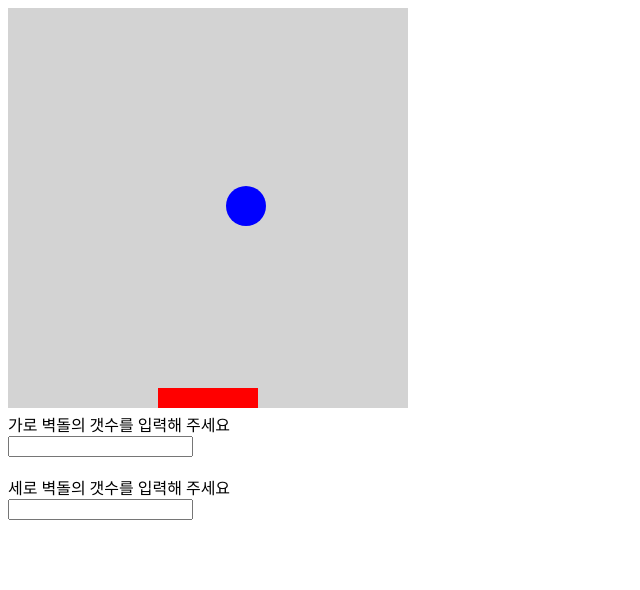
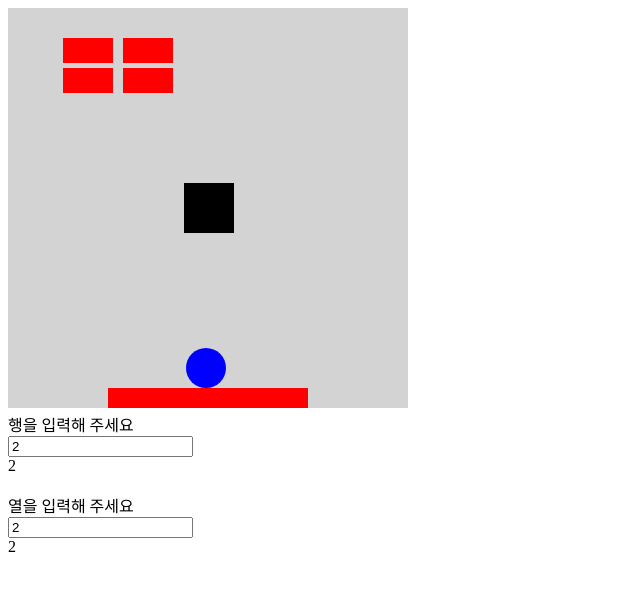
Before and after one commit to junghyunB/Break-Block-Game, a plain HTML site: page index.html in a window 1280 px wide. Shown: the whole page, without its empty margins (0-640 px from the left). Drawn offline with Linux system fonts and the light colour scheme.

Commit message:
공게임 벽돌 충돌에러

```diff
--- a/Canvas.js
+++ b/Canvas.js
@@ -39,23 +39,69 @@
 //     console.log("6. number:" , number, "index",  index, "arr:", arr);
 // })
 
+// const arr = [1, 2, [3, 4]];
+
+// // To flat single level array
+// let flatarr = arr.flat();
+// // is equivalent to
+// console.log(flatarr)
+// let redarr = arr.reduce((acc, val) => acc.concat(val), []);
+// console.log(redarr)
+
+// [1, 2, 3, 4]
+
+// or with decomposition syntax
+// const flattened = arr => [].concat(...arr);
+
+///↑↑↑↑↑↑↑↑↑↑↑↑↑↑ 배열 공부 pop과 다르게 맨 앞 배열 인덱스에 붙이는 함수이기때문에 메모리가 많이 든다.
+
+/*
+    클래스 (class)
+    함수 생성자
+    */
+
+// function Brick(left, top, right, bottom) {
+//     this.left = left,
+//     this.top = top,
+//     this.right = right,
+//     this.bottom = bottom
+// }
+
+// let tempBrick = new Brick(0, 0, 10, 10);
+// tempBrick.movingAction();
+
+// Brick.prototype.movingAction = function() {
+//     this.left++;
+//     console.log("내가 움직이고 있어")
+// }
+
+// for(let i = 0; i < 20; i++) {
+
+// let tempBrick = new Brick(0, 0, 10, 10);
+// tempBrick.movingAction();
+// }
 
 
 
-///↑↑↑↑↑↑↑↑↑↑↑↑↑↑ 배열 공부 pop과 다르게 맨 앞 배열 인덱스에 붙이는 함수이기때문에 메모리가 많이 든다.
+
+
 const canvas = document.getElementById('myCanvas');
 
 const context = canvas.getContext("2d");
 
-let arcPosX = canvas.width / 2 + 40;
-let arcPosY = canvas.height / 2;
+let arcPosX = canvas.width / 2;
+let arcPosY = canvas.height - 38;
 let arcMoveDirX = -1;
 let arcMoveDirY = -1;
 let arcMoveSpd = 2;
+let BigBrickWidth = 50;
+let BigBrickHeight = 50;
+let BigBrickPosX = 175;
+let BigBrickPosY = 175;
 let rectPosX = canvas.width / 2 - 50;
 let rectPosY = canvas.height - 20;
 let rectMoveDirX = 1;
-const barWidth = 100;
+const barWidth = 200;
 const barHeight = 20;
 const arcRadius = 20;
 let barPosX = canvas.width / 2 - barWidth / 2;
@@ -66,25 +112,56 @@ const brickWidth = 50; //간격은 10
 const brickHeight = 25; // 간격 5
 let brickColumn = 5;
 let brickRow = 4;
-console.log(canvas);
-// console.log(row1);
 let bricks = [];
 let brokenbrickcount = 0;
-// var col1 = document.getElementById('col').value;
 
 
+
+// 방해 블록 관련
+
 let ball = {
-    left:0, right:0, top:0, bottom:0,
+    left: 0, right: 0, top: 0, bottom: 0,
 };
 
-// let brick = {
-//     left:0, right:0, top:0, bottom:0,
-//     column:0, row:0,
-// }
 
 let paddle = {
-    left:0, right:0, top:0, bottom:0,
+    left: 0, right: 0, top: 0, bottom: 0,
 };
+
+class Brick {
+    constructor(left, top, right, bottom, Direction, color) {
+        this.left = left;
+        this.top = top;
+        this.right = right;
+        this.bottom = bottom;
+        this.isAlive = true;
+        this.Direction = Direction;
+        this.color = color;
+    }
+
+    draw() {
+        if (this.isAlive) {
+            context.rect(this.left, this.top, brickWidth, brickHeight);
+            context.fillStyle = this.color;
+            context.fill();
+        }
+    }
+}
+
+class MovingBrick extends Brick {
+    movingAction() {
+        if (this.left == 350) {
+            this.Direction = -1
+            this.left += this.Direction
+            this.right += this.Direction
+        } else if (this.left < 1)
+            this.Direction = 1
+            this.left += this.Direction
+            this.right += this.Direction
+    }
+}
+``
+let BigBrick = new MovingBrick(175, 175, 225, 225, 1);
 
 
 //키 함수 추가
@@ -95,9 +172,10 @@ document.addEventListener('keydown', keyDownEventHandler);
 
 function setBricks() {
 
+
+
     var row1 = document.getElementById('row').value;
     document.getElementById('answerRow').innerHTML = row1;
-    console.log(row1);
 
     var col1 = document.getElementById('col').value;
     document.getElementById('answerCol').innerHTML = col1;
@@ -106,34 +184,44 @@ function setBricks() {
     brickColumn = col1;
 
 
-    for(let i = 0; i < brickRow; i++){ //위에서부터 5줄
+    for (let i = 0; i < brickRow; i++) { //위에서부터 5줄
         bricks[i] = [];
-        for(let j = 0; j < brickColumn; j++){  //가로로 4개
-            bricks[i][j] = {//todo: right = left+ 50
-                left:55 + j * (brickWidth + 10),
-                right:55 + j * (brickWidth + 10) + 50,
-                top:30 + i * (brickHeight + 5),
-                bottom:30 + i * (brickHeight + 5) + 25,
-                column:i, row:j,
-                isAlive: true, //벽돌 생존 확인
-                nothingToBreak: false
-            };
+        for (let j = 0; j < brickColumn; j++) {  //가로로 4개
+            // bricks[i][j] = {
+            //     left: 55 + j * (brickWidth + 10),
+            //     right: 55 + j * (brickWidth + 10) + 50,
+            //     top: 30 + i * (brickHeight + 5),
+            //     bottom: 30 + i * (brickHeight + 5) + 25,
+            //     column: i, row: j,
+            //     isAlive: true,
+            //     nothingToBreak: false
+            // };
+            bricks[i][j] = new Brick(55 + j * (brickWidth + 10),
+            30 + i * (brickHeight + 5), 55 + j * (brickWidth + 10) + 50, 30 + i * (brickHeight + 5) + 25, 1, "red");
         }
     }
 }
 
-function drawBricks()
-{
+
+
+
+
+
+
+
+function drawBigBricks() {
     context.beginPath();
-    for(let i = 0; i < brickRow; i++){ //위에서부터 4줄
-        for(let j = 0; j < brickColumn; j++){  //가로로 5개
-            if(bricks[i][j].isAlive) { //살아있는 것만 그리기
+    context.rect(BigBrick.left, BigBrick.top, BigBrickWidth, BigBrickHeight);
+    context.fillStyle = "black";
+    context.fill();
+    context.closePath();
+}
 
-                context.rect(bricks[i][j].left, bricks[i][j].top, brickWidth, brickHeight);
-                context.fillStyle='green';
-                context.fill();
-
-            }
+function drawBricks() {
+    context.beginPath();
+    for (let i = 0; i < brickRow; i++) {
+        for (let j = 0; j < brickColumn; j++) {
+            bricks[i][j].draw();
         }
     }
     context.closePath();
@@ -142,23 +230,26 @@ function drawBricks()
 
 function keyDownEventHandler(e) {
 
-    if(e.key == 'ArrowRight') { // && 조건문안에 이렇게 줬었는데 그냥 이중 if를 사용하자...
-        if(barPosX + 100 < canvas.width) {
+    if (e.key == 'ArrowRight') {
+        if (barPosX + 100 < canvas.width) {
             rectMoveDirX = 10;
         } else if (barPosX + 100 >= canvas.width) {
             rectMoveDirX = 0;
         }
     }
-     if(e.key == 'ArrowLeft') {
-        if(barPosX> 0){
+    if (e.key == 'ArrowLeft') {
+        if (barPosX > 0) {
             rectMoveDirX = -10;
-        } else if (barPosX <= 0) { // 여기선 +100을 안해준다. rect의 끝을 생각했을 때
+        } else if (barPosX <= 0) {
             rectMoveDirX = 0;
         }
     }
 
-    if(e.key == " ") {
+    if (e.key == " ") {
         setInterval(update, 10);
+    }
+    if (e.key == "Enter") {
+        console.log("arcposX : ", ball.left, "arcposY : ", BigBrick.right, "brickpos:", BigBrick.left)
     }
     barPosX += rectMoveDirX;
 
@@ -172,23 +263,19 @@ function keyDownEventHandler(e) {
 
 context.clearRect(0, 0, canvas.width, canvas.height) //화면을 네모난 모양
 
+
 function update() {
 
-
-    // var col1 = document.getElementById('col').value;
-    // document.getElementById('answerCol').innerHTML = col1;
-    // console.log(col1);
-
     //arcposx는 원의 중심이다.
-    if(arcPosX - arcRadius < 0) {
+    if (arcPosX - arcRadius < 0) {
         arcMoveDirX = 1;
-    } else if(arcPosX + arcRadius > canvas.width) {
+    } else if (arcPosX + arcRadius > canvas.width) {
         arcMoveDirX = -1;
     }
 
-    if(arcPosY - arcRadius < 0) {
+    if (arcPosY - arcRadius < 0) {
         arcMoveDirY = 1;
-    } else if(arcPosY + arcRadius > canvas.height) {
+    } else if (arcPosY + arcRadius > canvas.height) {
         arcMoveDirY = -1;
     }
 
@@ -201,45 +288,65 @@ function update() {
     ball.top = arcPosY - arcRadius;
     ball.bottom = arcPosY + arcRadius;
 
+
     //충돌확인
-    if(isCollisionRectToRect(ball, paddle)) {
+    if (isCollisionRectToRect(ball, paddle)) {
         arcMoveDirY = -1;
         arcPosY = paddle.top - arcRadius;
+        console.log(BigBrick.bottom)
+    }
+
+    if (isCollisionRectToRect(ball, BigBrick)) {
+        arcMoveDirY = -arcMoveDirY;
+        console.log('충돌')
     }
 
 
     // 벽돌과 공 충돌확인
-    for(let i = 0; i < brickRow; i++){
-        for(let j = 0; j < brickColumn; j++) {
-            if(bricks[i][j].isAlive && isCollisionRectToRect(ball, bricks[i][j])) { //벽돌이 살아있고 충돌이 일어날때
+    for (let i = 0; i < brickRow; i++) {
+        for (let j = 0; j < brickColumn; j++) {
+            if (bricks[i][j].isAlive && isCollisionRectToRect(ball, bricks[i][j])) { //벽돌이 살아있고 충돌이 일어날때
                 //벽돌 안보이게, 위치를 바뀌던지 볼 방향변경
 
                 bricks[i][j].isAlive = false;
                 arcMoveDirY *= -1;
                 brokenbrickcount++;
+                break;
             }
         }
     }
-
+    BigBrick.movingAction();
     noMoreBricks(); //벽돌없어
     //바닥에 떨어지면/ 패들보다 낮게 떨어지면
-gameOver();
+    // gameOver();
 
 }
 
-function gameOver() {
-    if(arcPosY > 380) {
-        window.location.reload(true);
-        alert("game over");
-    }
-}
+// function gameOver() {
+//     if (arcPosY > 380) {
+//         window.location.reload(true);
+//         alert("Game Over");
+//     }
+// }
 
 
 function noMoreBricks() {
-    if(brokenbrickcount == 20) {
+
+    // bricks배열에 있는 정보로 처리
+    // flat() 2차원 배열을 1차원 배열로 바꿔줌
+
+    let flatBricks = bricks.flat()
+
+    let deadBricks = flatBricks.filter(brick => brick.isAlive == false);
+    if (deadBricks.length == brickRow * brickColumn) {
         window.location.reload(true);
-        alert("game clear")
+        alert("Game Clear")
     }
+
+    // if(brokenbrickcount == brickColumn * brickRow) {
+    //     window.location.reload(true);
+    //     alert("Game Clear")
+    // }
 }
 
 function isCollisionRectToRect(rectA, rectB) {
@@ -264,6 +371,7 @@ function draw() {
     drawRect();
     drawArc();
     drawBricks();
+    drawBigBricks()
 }
 
 function drawRect() {
--- a/index.html
+++ b/index.html
@@ -9,11 +9,11 @@
 <body>
     <canvas id="myCanvas" width="400" height="400" style="background-color:lightgray"></canvas>
     <br>
-    <label>가로 벽돌의 갯수를 입력해 주세요</label><br>
-    <input id="row" onchange="setBricks()" ><br>
+    <label> 행을 입력해 주세요</label><br>
+    <input id="row" onchange="setBricks()" value="2" ><br>
     <div id="answerRow"></div><br>
-    <label>세로 벽돌의 갯수를 입력해 주세요</label><br>
-    <input id="col" onchange="setBricks()"><br>
+    <label> 열을 입력해 주세요</label><br>
+    <input id="col" onchange="setBricks()" value="2"><br>
     <div id="answerCol"></div><br>
     <script src = "Canvas.js"></script>
 </body>
```
Lines whose indentation alone changed are shown as unchanged.
